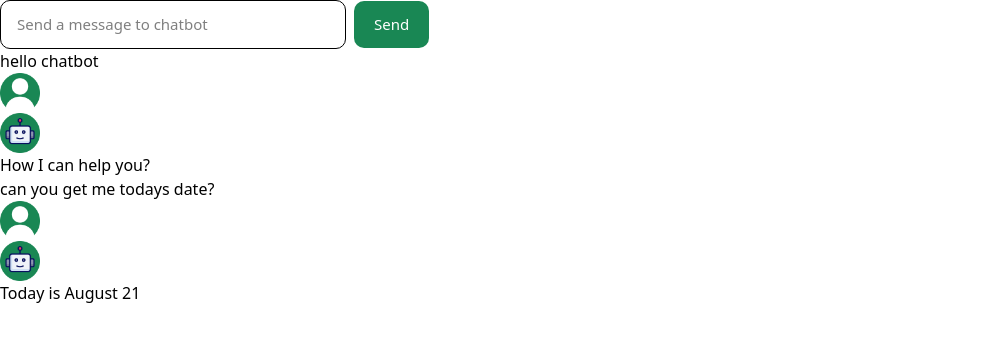
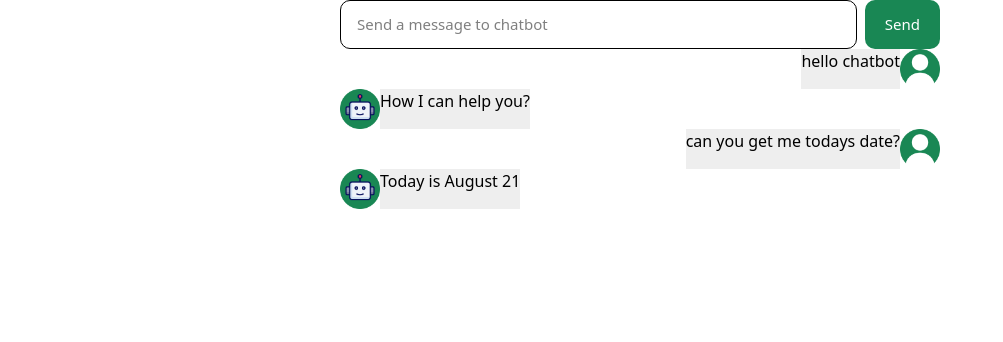
Before and after one commit to MaazCodeCraft/chatbot, a React (Vite) app: page / in a window 1280 px wide. Shown: the top 342 px of the page, without its empty margins (0-1003 px from the left). Built offline with nearby package versions, Linux system fonts and the light colour scheme.

Commit message:
Create the layout

```diff
--- a/src/App.tsx
+++ b/src/App.tsx
@@ -27,13 +27,13 @@ const App = () => {
   ]);
 
   return (
-    <>
+    <div className="max-w-[600px] ml-auto mr-auto">
       <ChatInput
         chatMessages={chatMessages}
         setChatMessages={setChatMessages}
       />
       <ChatMessages chatMessages={chatMessages} />
-    </>
+    </div>
   );
 };
 export default App;
--- a/src/components/ChatInput.tsx
+++ b/src/components/ChatInput.tsx
@@ -68,14 +68,14 @@ const ChatInput = ({ chatMessages, setChatMessages }: Props) => {
   }
 
   return (
-    <>
+    <div className="flex">
       <input
         placeholder="Send a message to chatbot"
         size={30}
         onChange={saveInputText}
         value={inputText}
         onKeyDown={handleKeyDown}
-        className="px-4 py-3 rounded-[10px] border-[1px] text-[15px]"
+        className="px-4 py-3 rounded-[10px] border-[1px] text-[15px] flex-grow"
       />
       <button
         onClick={sendMessage}
@@ -83,7 +83,7 @@ const ChatInput = ({ chatMessages, setChatMessages }: Props) => {
       >
         Send
       </button>
-    </>
+    </div>
   );
 };
 
--- a/src/components/ChatMessage.tsx
+++ b/src/components/ChatMessage.tsx
@@ -9,9 +9,9 @@ interface Props {
 
 function ChatMessage({ message, sender }: Props) {
   return (
-    <div>
+    <div className={sender === "user" ? "flex justify-end" : "flex"}>
       {sender === "robot" && <img src={RobotProfileImage} width={40} />}
-      {message}
+      <div className="bg-[rgb(238,238,238)]">{message}</div>
       {sender === "user" && <img src={userProfileImage} width={40} />}
     </div>
   );
```
